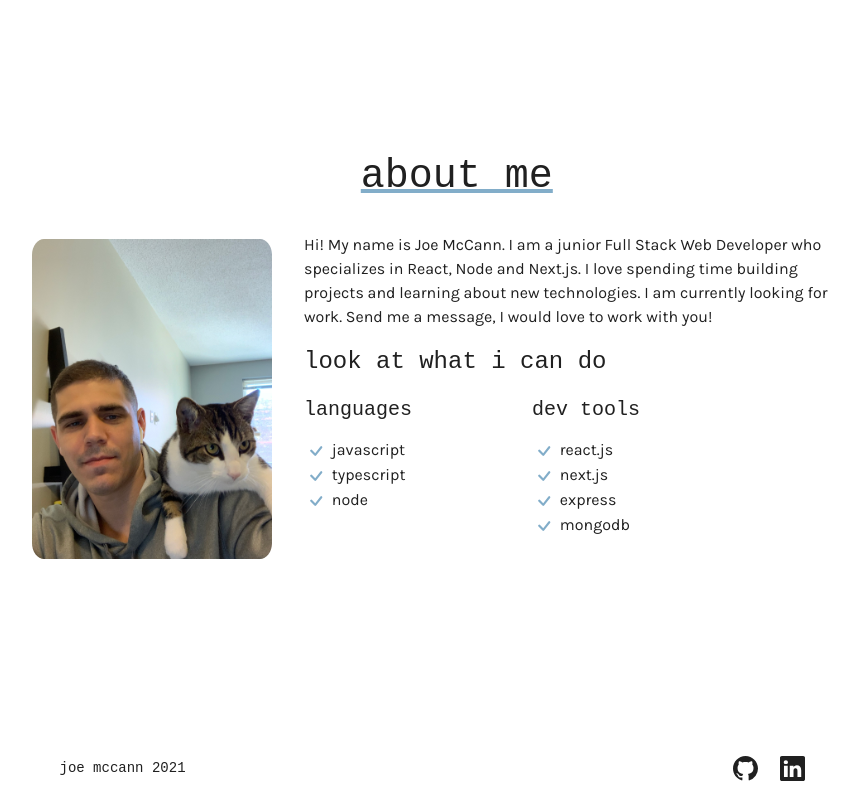
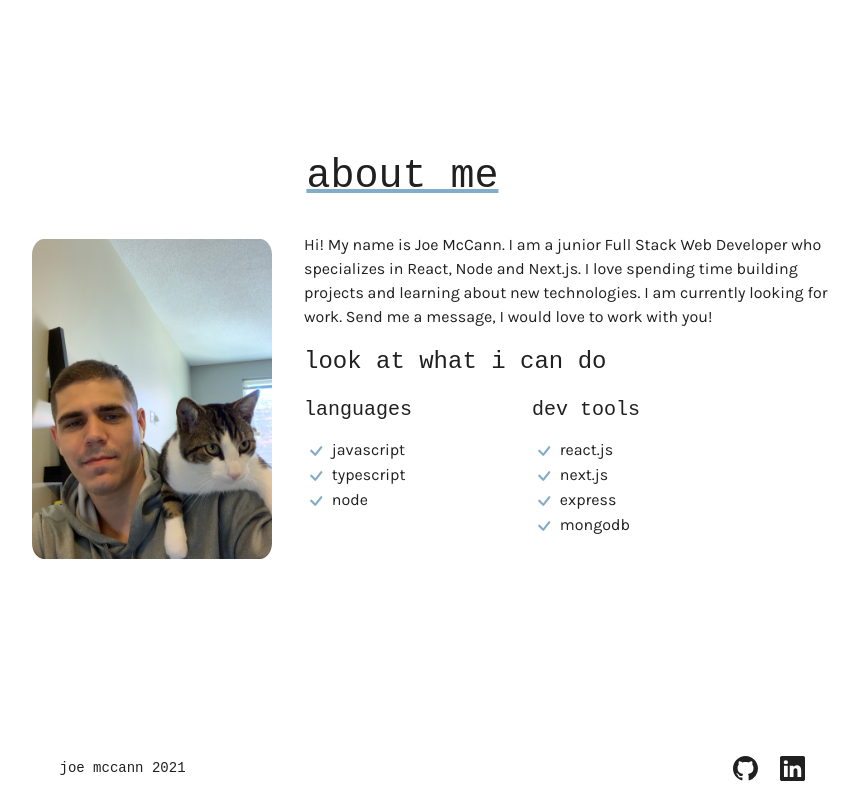
Before and after one commit to the-rabblerouser/portfolio, a Next.js app: page / in a window 1280 px wide. Shown: the part 844-1644 px from the top of the page, without its empty margins (208-1067 px from the left). Built offline with nearby package versions, Linux system fonts and the light colour scheme.

Commit message:
about title clean up

```diff
--- a/styles/Home.module.css
+++ b/styles/Home.module.css
@@ -63,9 +63,9 @@
 
 .aboutTitle {
 	font-family: 'Inconsolata', monospace;
-	align-items: center;
+	align-items: flex-start;
 	margin-bottom: 2rem;
-	margin-left: 3.1rem;
+	margin-right: 3.7rem;
 	text-decoration: underline;
 	text-decoration-color: var(--accent-color);
 }
```
